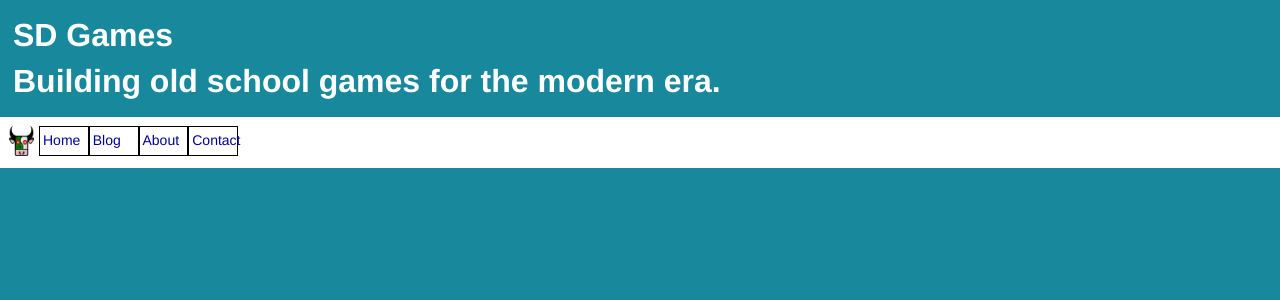
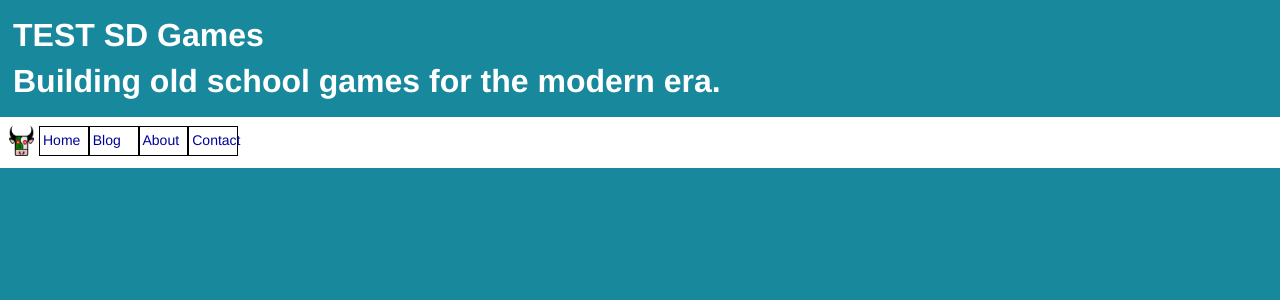
Before and after one commit to sirix123/sd-games-web-app, a Flask app: page /about in a window 1280 px wide. Shown: the top 300 px of the page. Run offline with Flask 2, Linux system fonts and the light colour scheme; some libraries are stand-ins or nearby versions.

Commit message:
test webhook

```diff
--- a/blog/templates/layout.html
+++ b/blog/templates/layout.html
@@ -17,7 +17,7 @@
   </head>
   <body>
     <div class="header-main">
-        <div class="context-box">SD Games <br> Building old school games for the modern era. </div>
+        <div class="context-box">TEST SD Games <br> Building old school games for the modern era. </div>
     </div>
     <div id ="menu-container">
         <nav>
```
